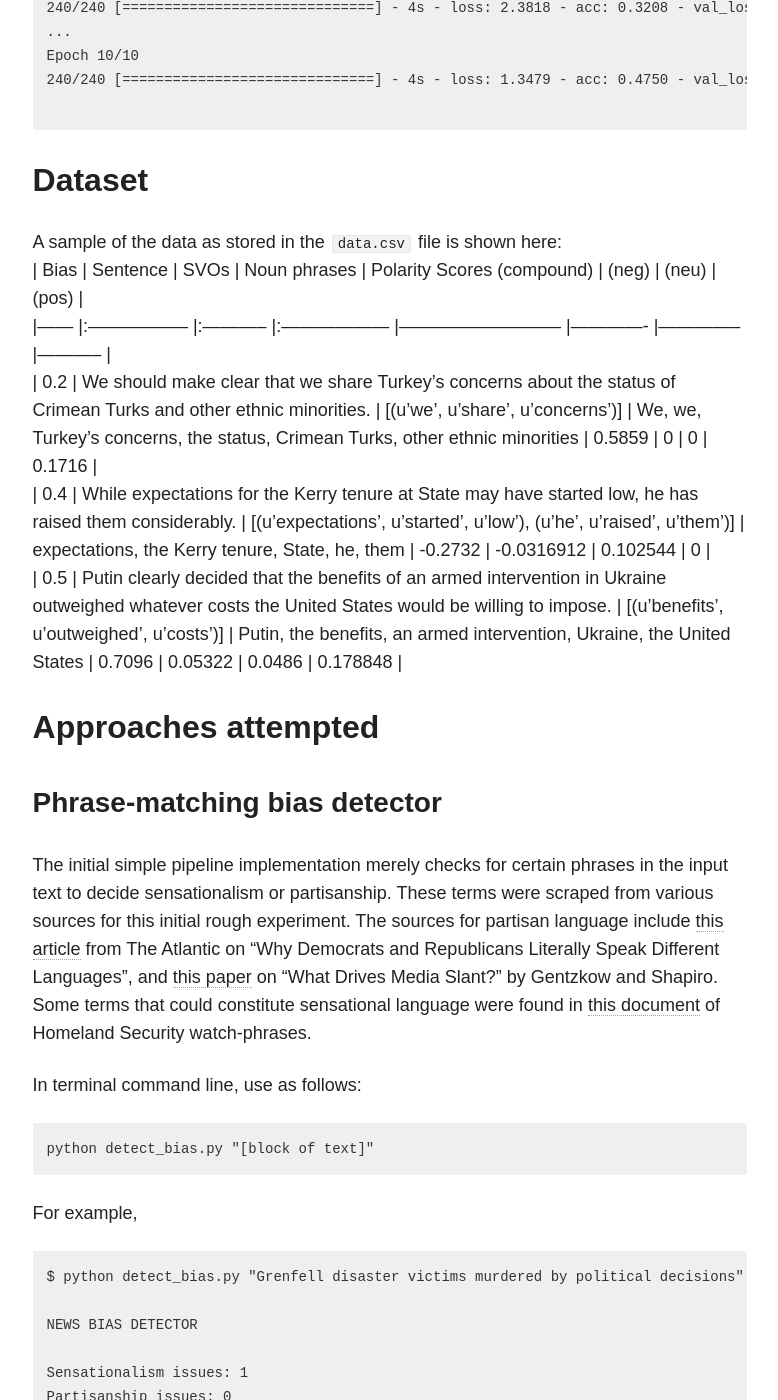
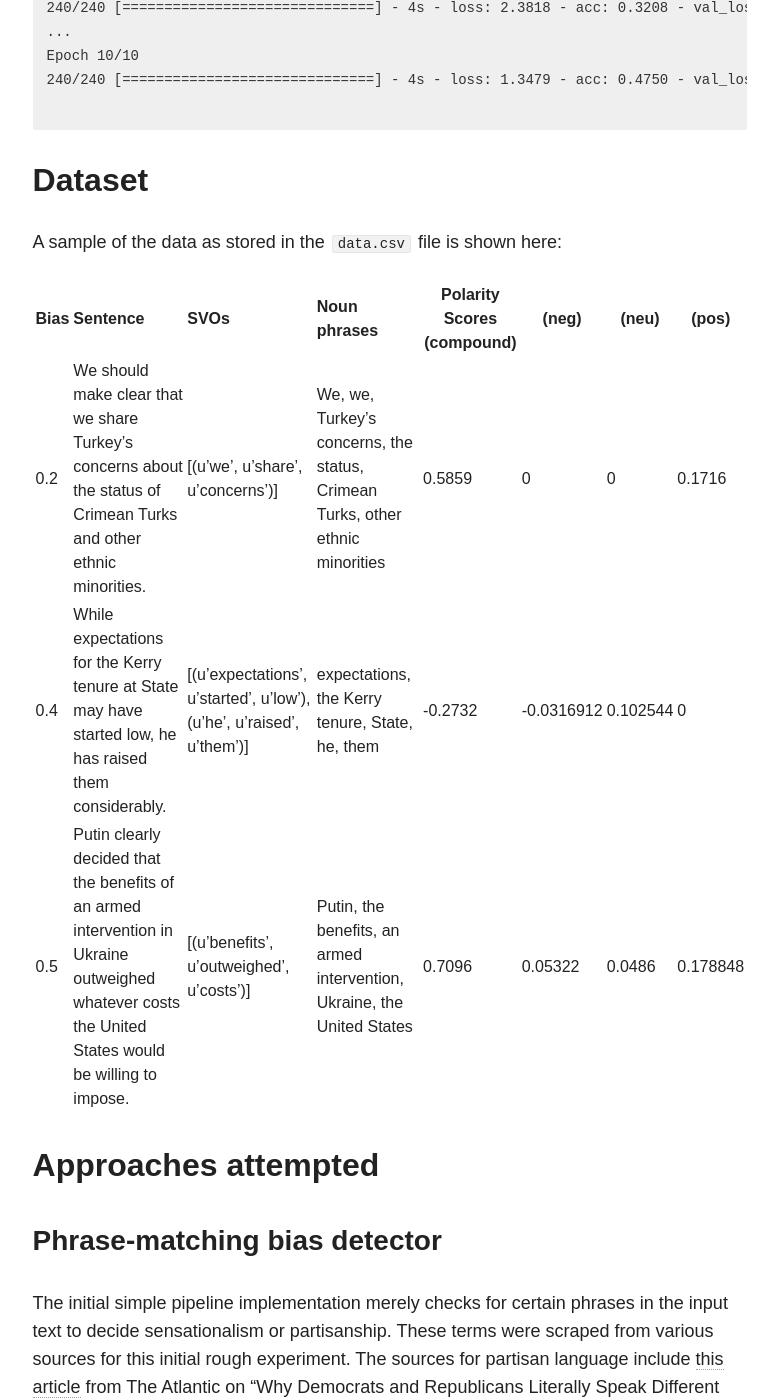
Before and after one commit to ahaldar/ahaldar.github.io, a Jekyll site: the page built from _posts/blog/2017-08-25-summer-2017-5.md, in a window 1280 px wide and 1400 px high, scrolled down 6734 px. Shown: the whole window, without its empty margins (347-1125 px from the left). Built offline with Jekyll 4.4.1, drawn with Linux system fonts in a browser that asks for light colours; nearby versions of some CDN libraries; some of the changed text lies outside the part shown.

```diff
--- a/_posts/blog/2017-08-25-summer-2017-5.md
+++ b/_posts/blog/2017-08-25-summer-2017-5.md
@@ -157,6 +157,7 @@ Epoch 10/10
 ## Dataset
 
 A sample of the data as stored in the `data.csv` file is shown here:
+
 | Bias 	| Sentence        	| SVOs      	| Noun phrases      	| Polarity Scores (compound) 	| (neg) 	| (neu) 	| (pos) 	|
 |------	|:-----------------	|:-----------	|:------------------	|---------------------------	|-------------	|--------------	|-----------	|
 | 0.2  	| We should make clear that we share Turkey's concerns about the status of Crimean Turks and other ethnic minorities.                                 	| [(u'we', u'share', u'concerns')]                                     	| We, we, Turkey's concerns, the status, Crimean Turks, other ethnic minorities 	| 0.5859                    	| 0                         	| 0                        	| 0.1716                    	|
@@ -207,7 +208,7 @@ Mentioned: Obamacare, Affordable Care Act
 ### Topic detection triplets
 Topic detection in Red Hen's NewsScape collection generates output characterized by a set of words indicating agent, location, and act, using this format:
 
-> 20160701013037.536|20160701013 049.882|TID_01|ID=0088|who=randy_paige miguel_almaguer vaulty_glen suzie_suh corey_burdick huma_hannah paul_jaffe jeff_vaughn clayton_kershaw |where=california new_york_times_square valley_glen_area b valley palmdale victorville anaheim orange_county los_angeles florida new_york u_s |what=honda airbag owner bag model car airbags recall driver nhtsa air takata suzie civic fix replace vehicle rental accura fire immediately malfunction drive warning injure test defective lazar woodman acura crv tl dealer rupture reporter deadly thought explore ban massive traffic government repair implement accident
+> 20160701013037.536 \| 20160701013 049.882\|TID_01|ID=0088|who=randy_paige miguel_almaguer vaulty_glen suzie_suh corey_burdick huma_hannah paul_jaffe jeff_vaughn clayton_kershaw \|where=california new_york_times_square valley_glen_area b valley palmdale victorville anaheim orange_county los_angeles florida new_york u_s \|what=honda airbag owner bag model car airbags recall driver nhtsa air takata suzie civic fix replace vehicle rental accura fire immediately malfunction drive warning injure test defective lazar woodman acura crv tl dealer rupture reporter deadly thought explore ban massive traffic government repair implement accident
 
 [This dissertation](http://escholarship.org/uc/item/3bs2497g) on "Joint Image-Text Topic Detection and Tracking for Analyzing Social and Political News Events" by Weixin Li elaborates on the topic detection pipeline. The main data source is the UCLA Library Broadcast NewsScape.
 
```
